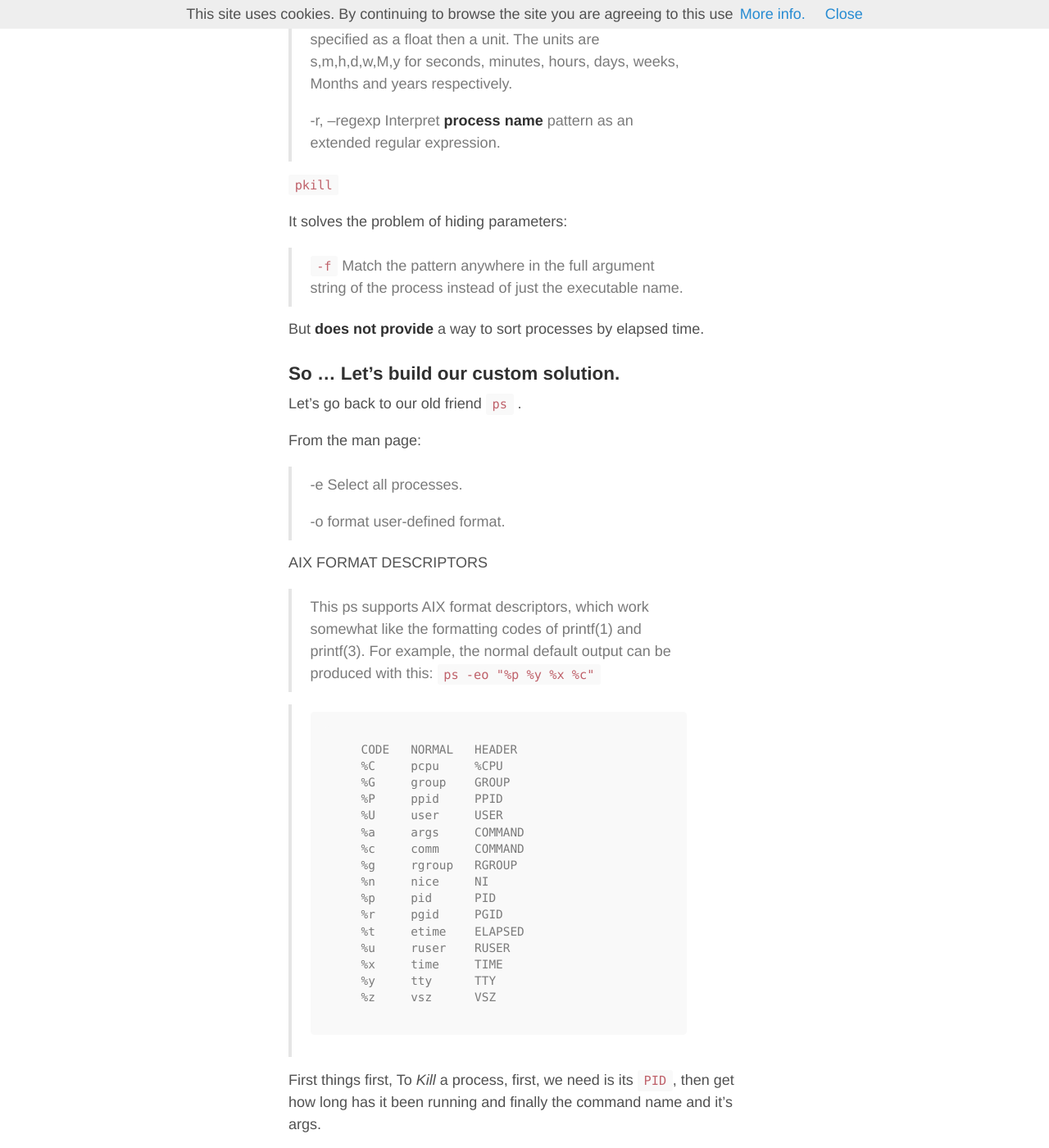
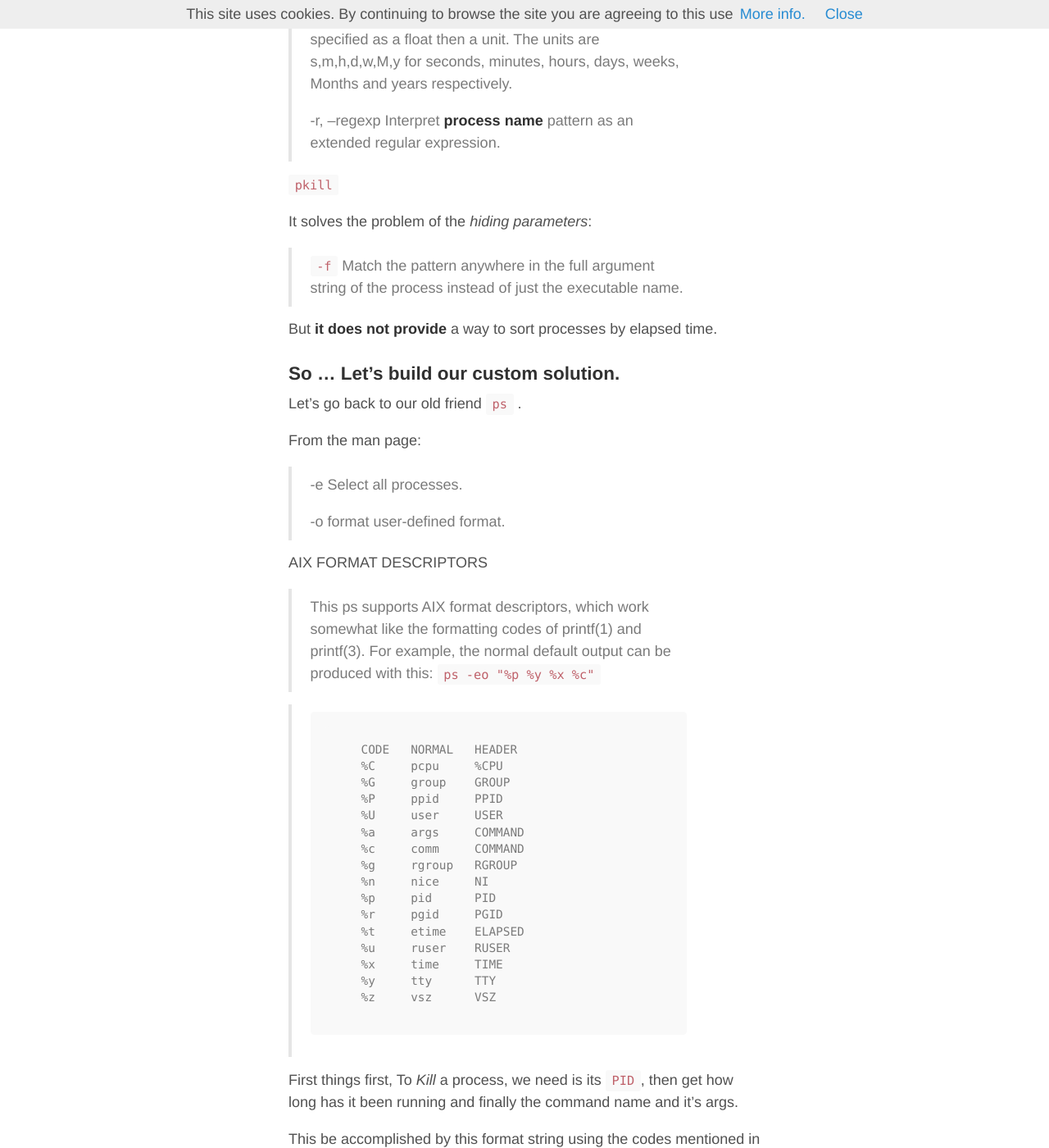
Before and after one commit to klashxx/klashxx.github.io, a Jekyll site: the page built from _posts/2017-03-06-the-killing-machine.md, in a window 1280 px wide and 1400 px high, scrolled down 542 px. Shown: the whole window at 82% size. Built offline with Jekyll 4.4.1, drawn with Linux system fonts in a browser that asks for light colours; nearby versions of some CDN libraries; comment, search, counter and statistics services are not loaded.

Commit message:
Minor improve

```diff
--- a/_posts/2017-03-06-the-killing-machine.md
+++ b/_posts/2017-03-06-the-killing-machine.md
@@ -27,11 +27,11 @@ It will be the perfect tool when there's no need to inspect the command args, on
 
 [`pkill` ](http://man7.org/linux/man-pages/man1/pkill.1.html)
 
-It solves the problem of  hiding parameters:
+It solves the problem of the *hiding parameters*:
 
 > `-f`  Match the pattern anywhere in the full argument string of the process instead of just the executable name.
 
-But **does not provide** a way to sort processes by elapsed time.
+But **it does not provide** a way to sort processes by elapsed time.
 
 ### So ... Let’s build our custom solution.
 
@@ -67,7 +67,7 @@ AIX FORMAT DESCRIPTORS
 >        %y     tty      TTY
 >        %z     vsz      VSZ
 
-First things first, To _Kill_ a process, first, we need is its `PID`, then get how long has it been running and finally the command name and it's args.
+First things first, To _Kill_ a process, we need is its `PID`, then get how long has it been running and finally the command name and it's args.
 
 This be accomplished by this format string using the codes mentioned in the table above:
 
```
